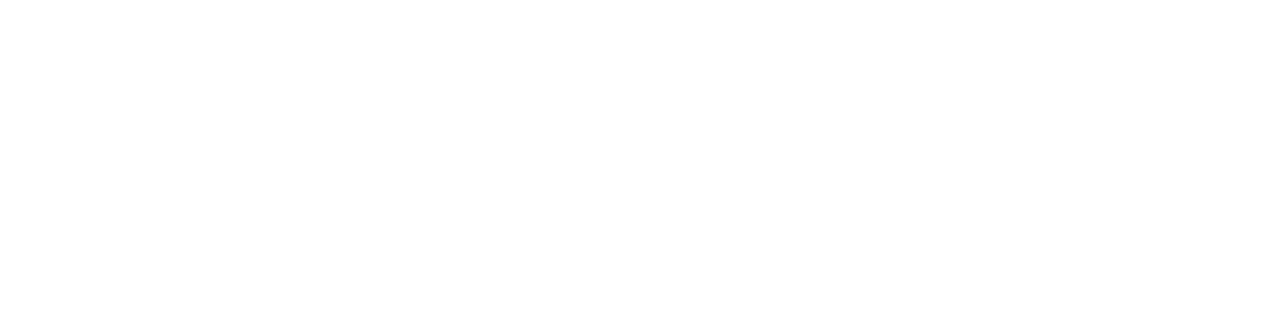
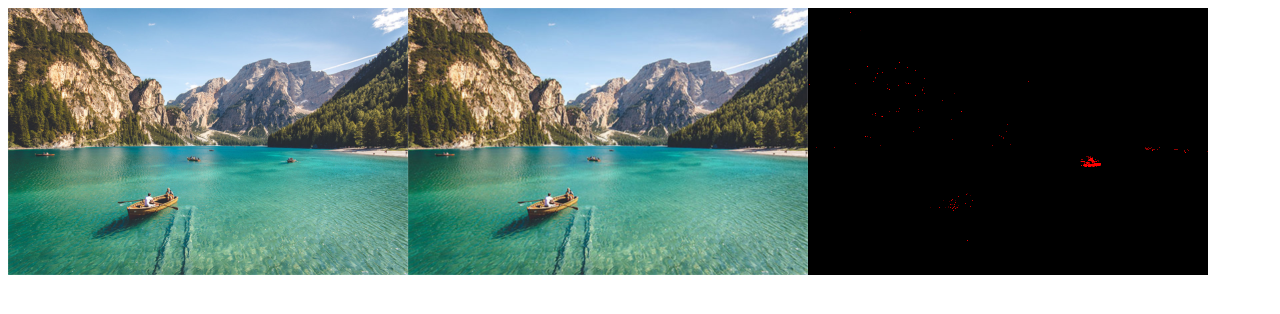
Before and after one commit to fabiofranchino/implement-the-background-subtraction-with-canvas-and-js, a website built with webpack: page template.html in a window 1280 px wide. Built offline with nearby package versions, Linux system fonts and the light colour scheme.

Commit message:
first commit

```diff
--- a/package.json
+++ b/package.json
@@ -7,7 +7,10 @@
     "build": "webpack",
     "start": "webpack-dev-server"
   },
-  "keywords": ["webpack", "starterkit"],
+  "keywords": [
+    "webpack",
+    "starterkit"
+  ],
   "author": "Franchino Fabio",
   "license": "ISC",
   "devDependencies": {
--- a/src/index.js
+++ b/src/index.js
@@ -0,0 +1,62 @@
+const w = 1200
+const h = 800
+
+const load = path => {
+  return new Promise((resolve, reject) => {
+    const img = new Image()
+    img.src = path
+    img.onload = () => {
+      resolve(img)
+    }
+  })
+}
+
+function draw (img) {
+  const canvas = document.createElement('canvas')
+  canvas.width = w
+  canvas.height = h
+  document.body.appendChild(canvas)
+
+  const ctx = canvas.getContext('2d')
+  ctx.filter = 'blur(1px)'
+  ctx.drawImage(img, 0, 0, w, h)
+  return ctx.getImageData(0, 0, w, h)
+}
+
+;(async () => {
+  const img1 = await load('/assets/1.jpg')
+  const data1 = draw(img1)
+
+  const img2 = await load('/assets/3.jpg')
+  const data2 = draw(img2)
+
+  const canvas = document.createElement('canvas')
+  canvas.width = w
+  canvas.height = h
+  document.body.appendChild(canvas)
+  const ctx = canvas.getContext('2d')
+  ctx.rect(0, 0, w, h)
+  ctx.fill()
+  const data3 = ctx.getImageData(0, 0, w, h)
+
+  for (var i = 0; i < data1.data.length; i += 4) {
+    var ir = data1.data[i]
+    var ig = data1.data[i + 1]
+    var ib = data1.data[i + 2]
+
+    var fr = data2.data[i]
+    var fg = data2.data[i + 1]
+    var fb = data2.data[i + 2]
+
+    const dr = Math.abs(ir - fr) > 10 ? fr : 0
+    const dg = Math.abs(ig - fg) > 10 ? fg : 0
+    const db = Math.abs(ib - fb) > 10 ? fb : 0
+
+    const pxchanged = (dr > 0 && dg > 0 && db > 0)
+    data3.data[i] = pxchanged ? 255 : 0
+    data3.data[i + 1] = pxchanged ? 0 : 0
+    data3.data[i + 2] = pxchanged ? 0 : 0
+  }
+
+  ctx.putImageData(data3, 0, 0)
+})()
--- a/template.html
+++ b/template.html
@@ -2,6 +2,11 @@
 <html>
  <head>
    <title>Webpack StarterKit</title>
+   <style>
+   canvas{
+     width:400px;
+   }
+   </style>
  </head>
  <body>
 
```
Also changed, not shown: assets/1.jpg (added), assets/3.jpg (added), 1 other file.
